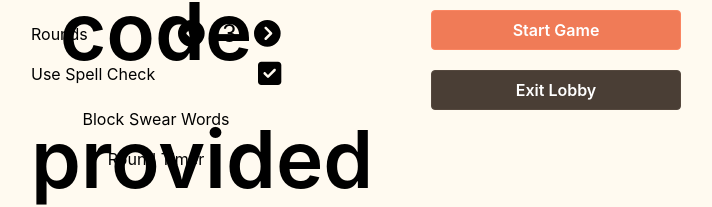
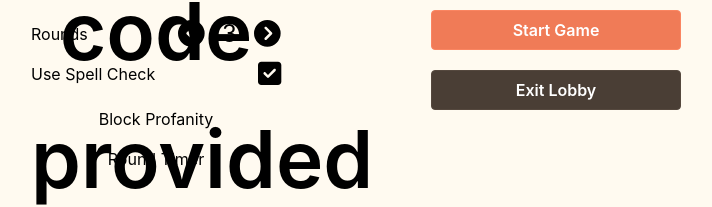
Before and after one commit to justinroche/worduel, a Vue app in the folder client/: page /lobby in a window 1280 px wide. Shown: the part 450-657 px from the top of the page, without its empty margins (284-996 px from the left). Built offline with nearby package versions, Linux system fonts and the light colour scheme.

Commit message:
Rename 'swear words' to 'profanity'

```diff
--- a/client/src/views/LobbyView.vue
+++ b/client/src/views/LobbyView.vue
@@ -10,7 +10,7 @@ const gameCode = route.query.gameCode || 'No game code provided'
 const rounds = ref(3)
 const MAX_ROUNDS = 10
 const spellCheckEnabled = ref(true)
-const swearBlockEnabled = ref(false)
+const profanityBlockEnabled = ref(false)
 const roundTimerEnabled = ref(false)
 
 const handleAddRoundButton = () => {
@@ -76,7 +76,7 @@ const toggleSpellCheckEnabled = () => {
             />
           </button>
         </div>
-        <p>Block Swear Words</p>
+        <p>Block Profanity</p>
         <p>Round Timer</p>
       </div>
       <div class="host-buttons-section">
```
